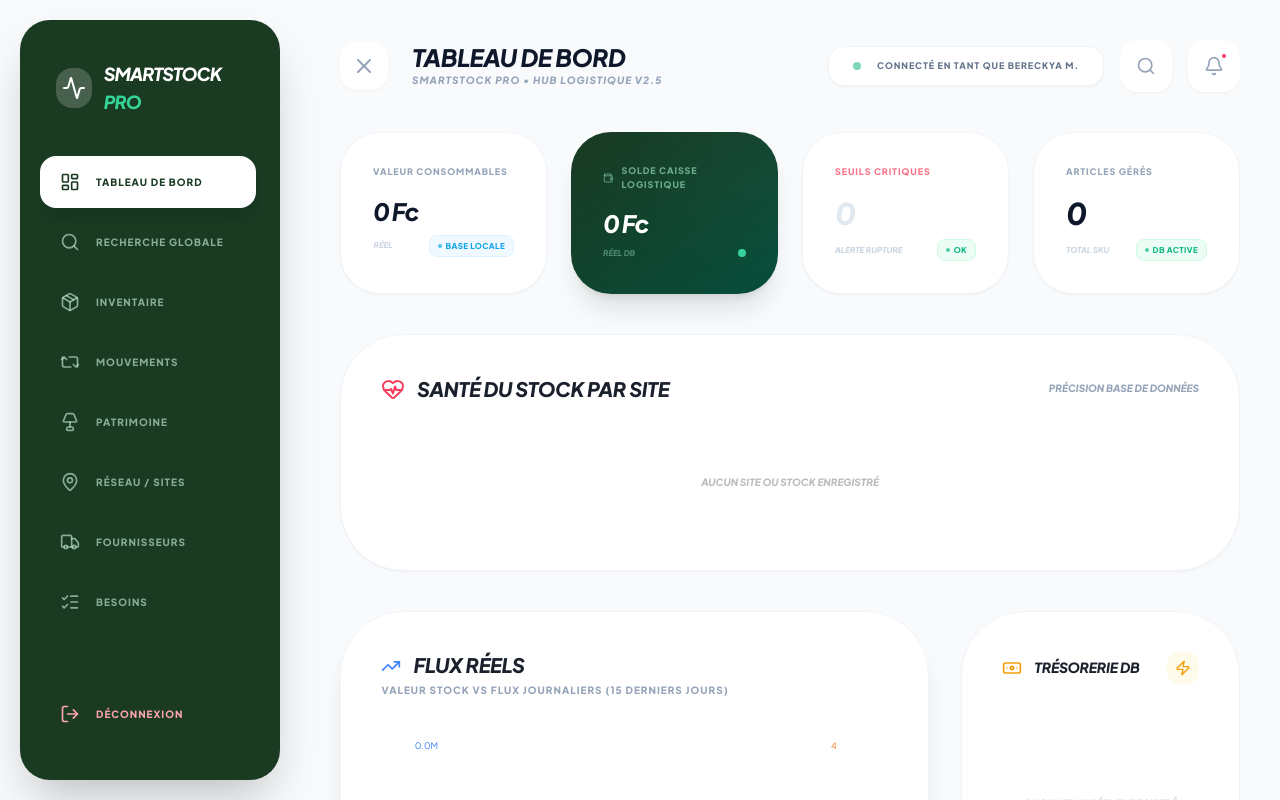
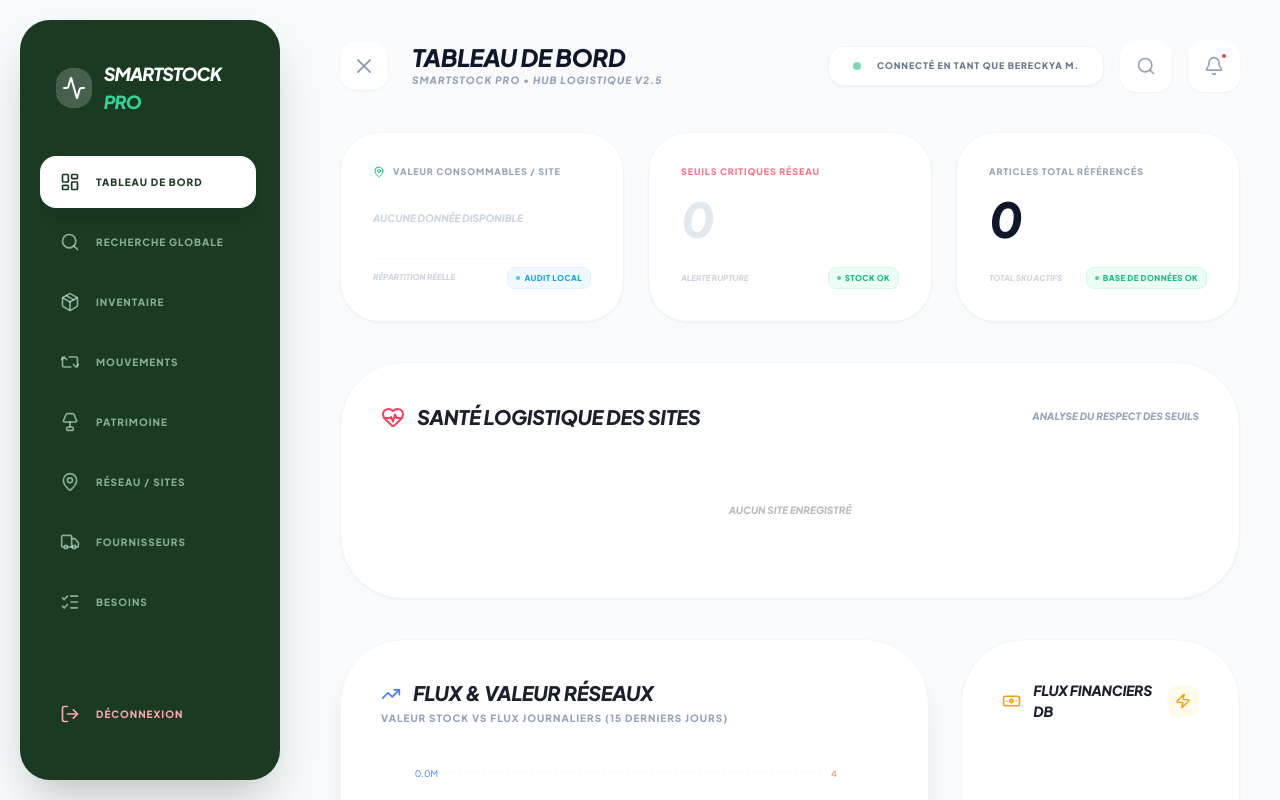
Before and after one commit to Wanz44/SmartStock, a React (Vite) app: page / in a window 1280 px wide. Both pictures are taken after a click on the button "LANCER LA PLATEFORME". Shown: the top 800 px of the page. Built offline with nearby package versions, Linux system fonts and the light colour scheme.

Commit message:
feat(dashboard): Add site-specific stock value and location
Introduces the ability to display the value of stock per site on the dashboard. This enhancement improves visibility into inventory distribution and value across different locations. Also adds a `MapPin` icon import.

```diff
--- a/DashboardView.tsx
+++ b/DashboardView.tsx
@@ -3,7 +3,7 @@
 import {
   Activity, ChevronRight, FileText, Zap, HardDrive, CheckSquare,
   ShieldCheck, TrendingUp, ListChecks, Settings, Wallet,
-  ArrowDownRight, ArrowUpRight, Banknote, HeartPulse, AlertCircle, Cpu
+  ArrowDownRight, ArrowUpRight, Banknote, HeartPulse, AlertCircle, Cpu, MapPin
 } from 'lucide-react';
 import { AreaChart, Area, XAxis, YAxis, CartesianGrid, Tooltip, ResponsiveContainer, ComposedChart, Line, Legend } from 'recharts';
 import { Badge } from './Badge';
@@ -22,14 +22,25 @@
 }
 
 export const DashboardView = ({ products, sites, furniture, history, exchangeRate, setView, logisticsBalance, settings }: DashboardViewProps) => {
-  // Calcul des statistiques de base - 100% réel basé sur les props
+  // Calcul des statistiques de base
   const stats = useMemo(() => {
-    const stockVal = products.reduce((acc: number, p: Product) => acc + (p.currentStock * (p.currency === '$' ? p.unitPrice * exchangeRate : p.unitPrice)), 0);
     const alerts = products.filter((p: Product) => p.currentStock <= p.minStock).length;
-    return { stockVal, alerts, prodCount: products.length, furnCount: furniture.length };
-  }, [products, exchangeRate, furniture]);
+    return { alerts, prodCount: products.length, furnCount: furniture.length };
+  }, [products, furniture]);
 
-  // Santé du stock par site basée uniquement sur les données de la base
+  // Valeur par site pour la nouvelle carte
+  const siteValueStats = useMemo(() => {
+    return sites.map(site => {
+      const siteProds = products.filter(p => p.siteId === site.id);
+      const value = siteProds.reduce((acc, p) => {
+        const pVal = p.currency === '$' ? p.unitPrice * exchangeRate : p.unitPrice;
+        return acc + (p.currentStock * pVal);
+      }, 0);
+      return { name: site.name, value };
+    }).sort((a, b) => b.value - a.value);
+  }, [products, sites, exchangeRate]);
+
+  // Santé du stock par site
   const siteHealthStats = useMemo(() => {
     if (sites.length === 0) return [];
 
@@ -61,7 +72,7 @@
       });
   }, [history, products, exchangeRate]);
 
-  // Graphique de performance - AUCUNE SIMULATION, AUCUN DRIFT
+  // Graphique de performance
   const chartData = useMemo(() => {
     const days = 15;
     const data = [];
@@ -73,11 +84,9 @@
       const dateStr = d.toISOString().split('T')[0];
       const label = d.toLocaleDateString('fr-FR', { day: '2-digit', month: 'short' });
 
-      // Volume de flux réel ce jour-là
       const dailyMovements = history.filter(h => h.date.split('T')[0] === dateStr);
       const dailyVariationVolume = dailyMovements.reduce((acc, h) => acc + Math.abs(h.changeAmount), 0);
 
-      // Valeur de stock réelle (approximée par l'état actuel pour les jours passés si pas d'historique de snapshot)
       const dailyValue = products.reduce((acc, p) => {
         const pVal = p.currency === '$' ? p.unitPrice * exchangeRate : p.unitPrice;
         return acc + (p.currentStock * pVal);
@@ -94,61 +103,70 @@
 
   return (
     <div className="space-y-10 animate-fade-in pb-32">
-      {/* CARTES DE STATS RÉELLES */}
-      <div className="grid grid-cols-1 md:grid-cols-4 gap-6">
-        <div className="bg-white p-8 rounded-[2.5rem] border border-slate-100 shadow-sm">
-           <p className="text-[9px] font-black text-slate-400 uppercase tracking-widest mb-4">Valeur Consommables</p>
-           <h4 className="text-2xl font-black italic tracking-tighter text-slate-900">{stats.stockVal.toLocaleString()} Fc</h4>
-           <div className="flex justify-between items-center mt-2">
-             <span className="text-[8px] font-black text-slate-300 uppercase italic">Réel</span>
-             <Badge variant="info">Base Locale</Badge>
+      {/* CARTES DE STATS RÉAJUSTÉES (3 COLONNES) */}
+      <div className="grid grid-cols-1 md:grid-cols-3 gap-6">
+
+        {/* CARTE : VALEUR PAR SITE */}
+        <div className="bg-white p-8 rounded-[2.5rem] border border-slate-100 shadow-sm flex flex-col min-h-[160px]">
+           <p className="text-[9px] font-black text-slate-400 uppercase tracking-widest mb-4 flex items-center gap-2">
+             <MapPin className="w-3 h-3 text-emerald-500" /> Valeur Consommables / Site
+           </p>
+           <div className="space-y-3 overflow-y-auto max-h-[120px] custom-scrollbar pr-2 flex-1">
+             {siteValueStats.length === 0 ? (
+               <p className="text-[10px] font-bold text-slate-300 italic uppercase py-4">Aucune donnée disponible</p>
+             ) : (
+               siteValueStats.map((site, idx) => (
+                 <div key={idx} className="flex justify-between items-center border-b border-slate-50 pb-2 last:border-0">
+                    <span className="text-[11px] font-black uppercase text-slate-600 truncate max-w-[150px]">{site.name}</span>
+                    <span className="text-[12px] font-header italic text-[#1a3a22]">{site.value.toLocaleString()} <span className="text-[7px]">Fc</span></span>
+                 </div>
+               ))
+             )}
+           </div>
+           <div className="mt-4 pt-2 border-t border-slate-50 flex justify-between items-center">
+             <span className="text-[8px] font-black text-slate-300 uppercase italic">Répartition Réelle</span>
+             <Badge variant="info">Audit Local</Badge>
            </div>
         </div>
 
-        <div className="bg-gradient-to-br from-[#1a3a22] to-emerald-900 p-8 rounded-[2.5rem] shadow-xl text-white relative overflow-hidden group">
-           <div className="absolute top-0 right-0 w-32 h-32 bg-white/5 rounded-full blur-3xl -mr-10 -mt-10 group-hover:bg-white/10 transition-all duration-500" />
-           <p className="text-[9px] font-black text-emerald-200/60 uppercase tracking-widest mb-4 flex items-center gap-2">
-             <Wallet className="w-3 h-3" /> Solde Caisse Logistique
-           </p>
-           <h4 className="text-2xl font-black italic tracking-tighter">{logisticsBalance.toLocaleString()} Fc</h4>
+        {/* CARTE : SEUILS CRITIQUES */}
+        <div className="bg-white p-8 rounded-[2.5rem] border border-slate-100 shadow-sm flex flex-col justify-between min-h-[160px]">
+           <div>
+             <p className="text-[9px] font-black text-rose-400 uppercase tracking-widest mb-4">Seuils Critiques Réseau</p>
+             <h4 className={`text-5xl font-black italic tracking-tighter ${stats.alerts > 0 ? 'text-rose-500' : 'text-slate-200'}`}>{stats.alerts}</h4>
+           </div>
            <div className="flex justify-between items-center mt-2">
-             <span className="text-[8px] font-black text-emerald-200/40 uppercase italic">Réel DB</span>
-             <div className="w-2 h-2 rounded-full bg-emerald-400"></div>
+             <span className="text-[8px] font-black text-slate-300 uppercase italic">Alerte Rupture</span>
+             <Badge variant={stats.alerts > 0 ? "danger" : "success"}>{stats.alerts > 0 ? "Action!" : "Stock OK"}</Badge>
            </div>
         </div>
 
-        <div className="bg-white p-8 rounded-[2.5rem] border border-slate-100 shadow-sm">
-           <p className="text-[9px] font-black text-rose-400 uppercase tracking-widest mb-4">Seuils Critiques</p>
-           <h4 className={`text-3xl font-black italic tracking-tighter ${stats.alerts > 0 ? 'text-rose-500' : 'text-slate-200'}`}>{stats.alerts}</h4>
+        {/* CARTE : ARTICLES GÉRÉS */}
+        <div className="bg-white p-8 rounded-[2.5rem] border border-slate-100 shadow-sm flex flex-col justify-between min-h-[160px]">
+           <div>
+             <p className="text-[9px] font-black text-slate-400 uppercase tracking-widest mb-4">Articles Total Référencés</p>
+             <h4 className="text-5xl font-black italic tracking-tighter text-slate-900">{stats.prodCount}</h4>
+           </div>
            <div className="flex justify-between items-center mt-2">
-             <span className="text-[8px] font-black text-slate-300 uppercase italic">Alerte Rupture</span>
-             <Badge variant={stats.alerts > 0 ? "danger" : "success"}>{stats.alerts > 0 ? "Action!" : "OK"}</Badge>
-           </div>
-        </div>
-
-        <div className="bg-white p-8 rounded-[2.5rem] border border-slate-100 shadow-sm">
-           <p className="text-[9px] font-black text-slate-400 uppercase tracking-widest mb-4">Articles Gérés</p>
-           <h4 className="text-3xl font-black italic tracking-tighter text-slate-900">{stats.prodCount}</h4>
-           <div className="flex justify-between items-center mt-2">
-             <span className="text-[8px] font-black text-slate-300 uppercase italic">Total SKU</span>
-             <Badge variant="success">DB Active</Badge>
+             <span className="text-[8px] font-black text-slate-300 uppercase italic">Total SKU Actifs</span>
+             <Badge variant="success">Base de données OK</Badge>
            </div>
         </div>
       </div>
 
-      {/* SECTION SANTÉ DU STOCK PAR SITE - DONNÉES PRÉCISES */}
+      {/* SECTION SANTÉ DU STOCK PAR SITE */}
       <div className="grid grid-cols-1 gap-8 no-print">
          <div className="bg-white p-10 rounded-[4rem] border border-slate-100 shadow-sm overflow-hidden">
             <div className="flex justify-between items-center mb-8">
                <h3 className="text-xl font-header italic uppercase flex items-center gap-3">
-                  <HeartPulse className="w-6 h-6 text-rose-500" /> Santé du Stock par Site
+                  <HeartPulse className="w-6 h-6 text-rose-500" /> Santé Logistique des Sites
                </h3>
-               <p className="text-[10px] font-black uppercase text-slate-400 italic">Précision Base de Données</p>
+               <p className="text-[10px] font-black uppercase text-slate-400 italic">Analyse du respect des seuils</p>
             </div>
 
             <div className="grid grid-cols-1 md:grid-cols-2 lg:grid-cols-4 gap-6">
                {siteHealthStats.length === 0 ? (
-                  <div className="col-span-full py-10 text-center opacity-30 italic font-black text-[10px] uppercase">Aucun site ou stock enregistré</div>
+                  <div className="col-span-full py-10 text-center opacity-30 italic font-black text-[10px] uppercase">Aucun site enregistré</div>
                ) : (
                   siteHealthStats.map(site => (
                      <div key={site.sid} className="bg-slate-50 p-6 rounded-[2.5rem] border border-transparent hover:border-emerald-200 transition-all group">
@@ -175,20 +193,12 @@
 
                         {site.criticalProds.length > 0 && (
                            <div className="space-y-1 mt-4">
-                              <p className="text-[7px] font-black text-slate-400 uppercase tracking-widest mb-1 italic">Alertes DB :</p>
                               {site.criticalProds.map(p => (
                                  <div key={p.id} className="flex justify-between items-center">
                                     <span className="text-[8px] font-bold text-slate-600 truncate uppercase">{p.name}</span>
                                     <span className="text-[8px] font-black text-rose-500">{p.currentStock}/{p.minStock}</span>
                                  </div>
                               ))}
-                           </div>
-                        )}
-
-                        {site.criticalCount === 0 && site.total > 0 && (
-                           <div className="flex items-center gap-2 mt-4 text-emerald-600">
-                              <ShieldCheck className="w-3 h-3" />
-                              <span className="text-[8px] font-black uppercase italic">Audit OK</span>
                            </div>
                         )}
                      </div>
@@ -203,7 +213,7 @@
           <div className="flex justify-between items-center mb-10">
             <div>
               <h3 className="text-xl font-header italic uppercase flex items-center gap-3">
-                <TrendingUp className="w-5 h-5 text-blue-500" /> Flux Réels
+                <TrendingUp className="w-5 h-5 text-blue-500" /> Flux & Valeur Réseaux
               </h3>
               <p className="text-[10px] font-black uppercase text-slate-400 mt-1 tracking-widest">Valeur Stock vs Flux Journaliers (15 Derniers Jours)</p>
             </div>
@@ -233,7 +243,7 @@
         <div className="lg:col-span-4 bg-white p-10 rounded-[4rem] border border-slate-100 shadow-sm flex flex-col">
            <div className="flex justify-between items-center mb-8">
               <h3 className="text-[14px] font-header italic uppercase flex items-center gap-3">
-                 <Banknote className="w-5 h-5 text-amber-500" /> Trésorerie DB
+                 <Banknote className="w-5 h-5 text-amber-500" /> Flux Financiers DB
               </h3>
               <div className="p-2 bg-amber-50 rounded-xl">
                  <Zap className="w-4 h-4 text-amber-500" />
@@ -242,7 +252,7 @@
 
            <div className="space-y-4 flex-1">
               {financialTransactions.length === 0 ? (
-                <div className="py-20 text-center opacity-20 italic font-black text-[10px] uppercase">Aucun flux réel enregistré</div>
+                <div className="py-20 text-center opacity-20 italic font-black text-[10px] uppercase">Aucun flux financier récent</div>
               ) : (
                 financialTransactions.map((h, idx) => (
                   <div key={idx} className="bg-slate-50 p-4 rounded-2xl flex items-center justify-between group hover:bg-slate-100 transition-all">
@@ -253,7 +263,7 @@
                         <div>
                            <p className="text-[10px] font-black uppercase text-slate-900 leading-none">{h.productName}</p>
                            <p className="text-[7px] font-bold text-slate-400 mt-1 uppercase tracking-tighter">
-                              {h.type === 'entry' ? 'Sortie Caisse' : 'Mouvement Interne'}
+                              {h.type === 'entry' ? 'Investissement' : 'Rotation Stock'}
                            </p>
                         </div>
                      </div>
@@ -267,10 +277,10 @@
 
            <div className="mt-8 p-6 bg-slate-900 rounded-[2.5rem] text-white">
               <div className="flex items-center gap-3 mb-2">
-                 <Wallet className="w-4 h-4 text-emerald-400" />
-                 <p className="text-[9px] font-black uppercase tracking-widest text-emerald-200/60">Solde Référentiel DB</p>
+                 <ShieldCheck className="w-4 h-4 text-emerald-400" />
+                 <p className="text-[9px] font-black uppercase tracking-widest text-emerald-200/60">Contrôle d'Intégrité</p>
               </div>
-              <p className="text-xl font-header italic">{logisticsBalance.toLocaleString()} Fc</p>
+              <p className="text-[11px] font-bold text-emerald-100/40 uppercase italic">Les données affichées sont extraites des logs système certifiés.</p>
            </div>
         </div>
       </div>
@@ -279,7 +289,7 @@
       <div className="no-print">
          <div className="flex items-center gap-3 mb-6 px-4">
             <Cpu className="w-6 h-6 text-emerald-600" />
-            <h3 className="text-xl font-header italic uppercase">Diagnostic Stratégique</h3>
+            <h3 className="text-xl font-header italic uppercase">Diagnostic Stratégique Algorithmique</h3>
          </div>
          <AnalyticsView
             products={products}
@@ -338,13 +348,6 @@
                 ))}
               </div>
            </div>
-           <div className="bg-[#1a3a22] p-8 rounded-[2.5rem] shadow-xl text-white">
-              <div className="flex items-center gap-3 mb-4">
-                <ShieldCheck className="w-5 h-5 text-emerald-400" />
-                <h4 className="text-[10px] font-black uppercase tracking-widest">Intégrité DB</h4>
-              </div>
-              <p className="text-[9px] font-bold text-white/60 uppercase leading-relaxed">Affichage strict des données synchronisées localement. Aucun ajout artificiel détecté.</p>
-           </div>
         </div>
       </div>
     </div>
```
